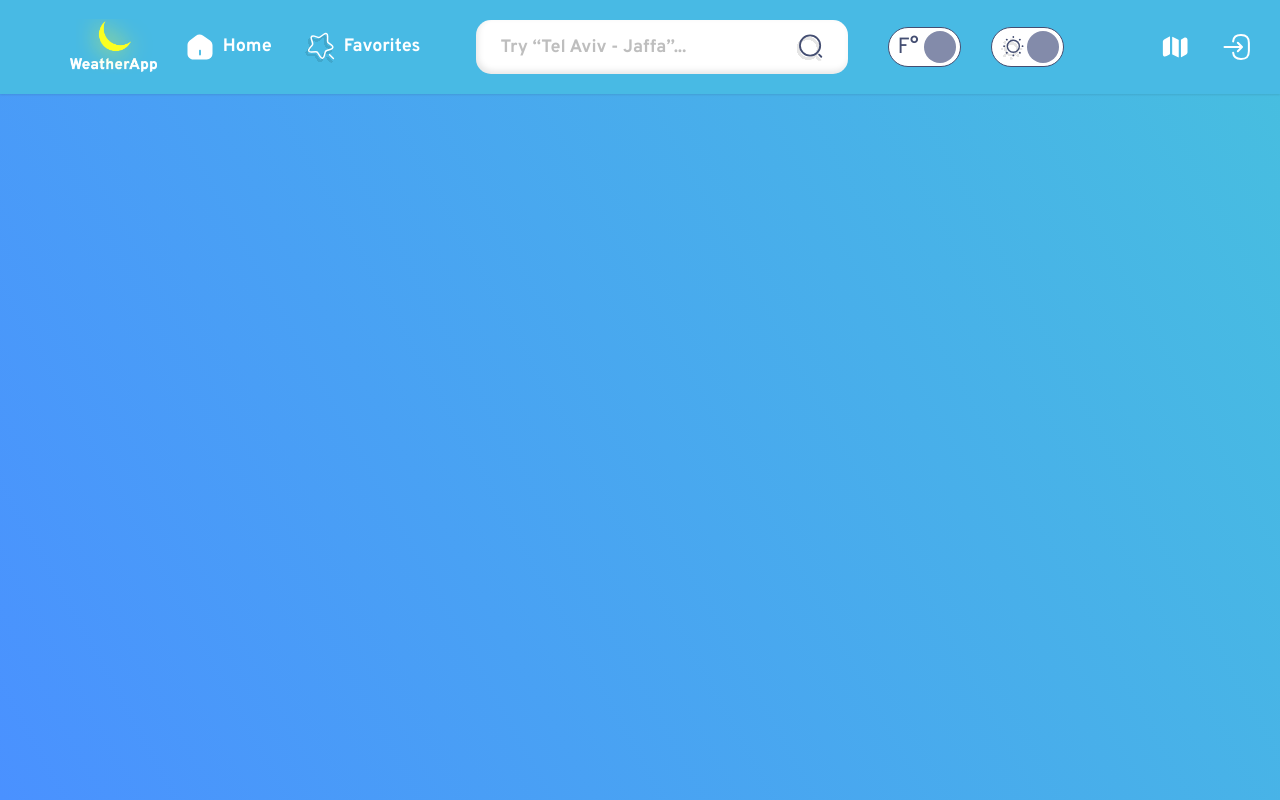
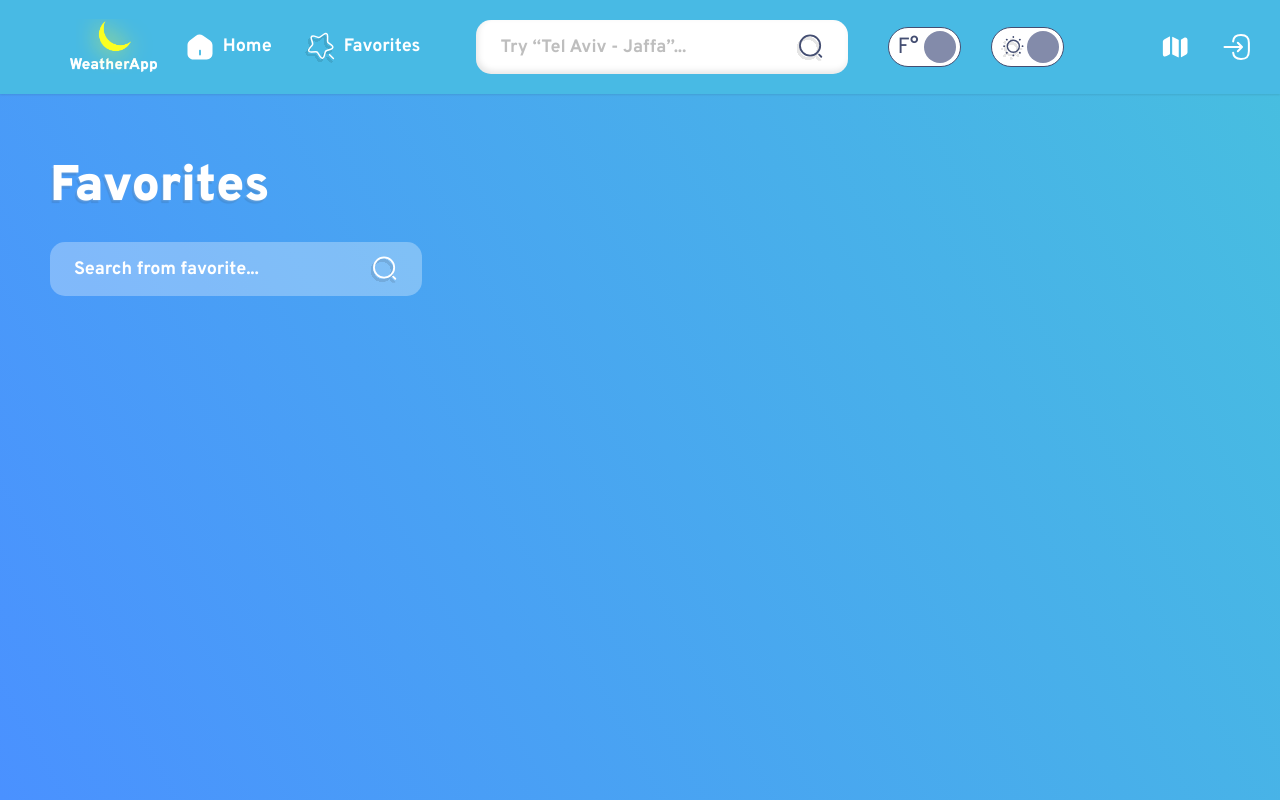
Before and after one commit to MaayanKaplan/weather-app, a React (Create React App) app: page /favorites in a window 1280 px wide. Built offline with nearby package versions, Linux system fonts and the light colour scheme.

Commit message:
Favorites page & searchInput improvement

```diff
--- a/src/App.tsx
+++ b/src/App.tsx
@@ -4,6 +4,7 @@ import styled from "styled-components/macro";
 import LoginPage from "./Pages/LoginPage";
 import Layout from "./Components/Layout";
 import Home from "./Pages/Home";
+import Favorites from "./Pages/Favorites";
 
 const BackgroundStyle = styled.div`
   background-image: linear-gradient(241deg, #47bfdf, #4a91ff),
@@ -21,6 +22,7 @@ const App: React.FC = () => {
           <Route element={<Layout />}>
             <Route path="*" element={<Home />} />
             <Route path="/" element={<Home />} />
+            <Route path="/favorites" element={<Favorites />} />
           </Route>
           <Route
             path="/login"
--- a/src/Common/HeaderLink.tsx
+++ b/src/Common/HeaderLink.tsx
@@ -2,7 +2,6 @@ import React from "react";
 import styled from "styled-components/macro";
 import { NavLink } from "react-router-dom";
 import deviceSize from "../Utils/deviceSize";
-import customMedia from "../Utils/mediaQuery";
 
 type LinkProps = {
   icon?: React.ReactNode;
@@ -10,7 +9,6 @@ type LinkProps = {
   children?: React.ReactNode;
   to: string;
   mobile?: boolean;
-  className?: string;
 };
 
 const HeaderLink: React.FC<LinkProps> = ({
@@ -44,16 +42,19 @@ const LinkWrapper = styled.div<{
   font-weight: ${(props) =>
     props.variant === "underline" ? "normal" : "bold"};
 
-  @media ${deviceSize.tablet} {
-    .hhhh {
-      background-color: red;
-    }
+  @media ${deviceSize.mobile} {
+    font-size: 1.4rem;
+    font-weight: normal;
+    /* margin-top: 4px; */
+    text-align: center;
+    justify-content: center;
+    align-items: center;
   }
 `;
 
 const StyledText = styled(NavLink)<LinkProps>`
   /* font-size: 1.8rem; */
-  font-size: ${(props) => (props.mobile === true ? "1.4rem" : "1.8rem")};
+  font-size: ${(props) => (props.mobile ? "1.4rem" : "1.8rem")};
   line-height: 1.2;
   color: #fff;
   align-self: center;
@@ -66,6 +67,13 @@ const StyledText = styled(NavLink)<LinkProps>`
   @media ${deviceSize.tablet} {
     display: ${(props) => (props.variant === "underline" ? "none" : "block")};
   }
+
+  @media ${deviceSize.mobile} {
+    font-size: 1.4rem;
+    font-weight: normal;
+    margin-top: 4px;
+    text-align: center;
+  }
 `;
 
 const IconWrapper = styled(NavLink)<{ to: string }>``;
--- a/src/Common/SearchInput.tsx
+++ /dev/null
@@ -1,49 +0,0 @@
-import React from "react";
-import styled from "styled-components/macro";
-import { IconSearchDark } from "./Icon";
-
-type SearchProps = {
-  placeholder: string;
-};
-
-const SearchInput: React.FC<SearchProps> = ({ placeholder }) => {
-  return (
-    <InputWrapper>
-      <StyledInput placeholder={placeholder} />
-      <IconSearchDark />
-    </InputWrapper>
-  );
-};
-
-const InputWrapper = styled.div`
-  width: 372px;
-  height: 54px;
-  display: flex;
-  justify-content: space-between;
-  align-items: center;
-  margin: 20px 0;
-  padding: 12px 24px;
-  border-radius: 15px;
-  box-shadow: inset -6px 4px 4px 0 rgba(255, 255, 255, 0.1),
-    inset 2px -3px 6px 0 rgba(0, 0, 0, 0.1);
-  background-color: #fff;
-  font-size: 1.8rem;
-`;
-
-const StyledInput = styled.input`
-  border: none;
-  width: 100%;
-  outline: none;
-  font-weight: bold;
-
-  ::placeholder {
-    font-size: 1.8rem;
-    font-weight: bold;
-    line-height: 1.2;
-    text-align: left;
-    color: #bebebe;
-    width: 100%;
-  }
-`;
-
-export default SearchInput;
--- /dev/null
+++ b/src/Common/SearchInput/SearchInput.tsx
@@ -0,0 +1,14 @@
+import React from "react";
+import * as S from "./styles";
+import { SearchProps } from "./types";
+
+const SearchInput: React.FC<SearchProps> = ({ placeholder, variant, icon }) => {
+  return (
+    <S.InputWrapper variant={variant}>
+      <S.Input placeholder={placeholder} variant={variant} />
+      <div>{icon}</div>
+    </S.InputWrapper>
+  );
+};
+
+export default SearchInput;
--- /dev/null
+++ b/src/Common/SearchInput/styles.tsx
@@ -0,0 +1,61 @@
+import styled from "styled-components/macro";
+import deviceSize from "../../Utils/deviceSize";
+
+const getFullStyle = () => {
+  return `
+  box-shadow: inset -6px 4px 4px 0 rgba(255, 255, 255, 0.1),
+  inset 2px -3px 6px 0 rgba(0, 0, 0, 0.1);
+background-color: #fff;
+margin: 20px 0;
+
+  `;
+};
+
+const getTransparentStyle = () => {
+  return `
+  background-color: rgba(255, 255, 255, 0.3);
+  margin: 24px 0 0 370px;
+
+  @media ${deviceSize.tablet} {
+    margin: 24px 0 0 50px;
+  }
+
+  `;
+};
+
+export const InputWrapper = styled.div<{ variant: string }>`
+  width: 372px;
+  height: 54px;
+  display: flex;
+  justify-content: space-between;
+  align-items: center;
+  padding: 12px 24px;
+  border-radius: 15px;
+  font-size: 1.8rem;
+
+  ${(props) => {
+    if (props.variant === "full") {
+      return getFullStyle();
+    } else {
+      return getTransparentStyle();
+    }
+  }}
+`;
+
+export const Input = styled.input<{ variant: string }>`
+  border: none;
+  width: 100%;
+  outline: none;
+  font-weight: bold;
+  background-color: transparent;
+
+  ::placeholder {
+    font-size: 1.8rem;
+    font-weight: bold;
+    line-height: 1.2;
+    text-align: left;
+    width: 100%;
+    /* color: #bebebe; */
+    color: ${(props) => (props.variant === "full" ? "#bebebe" : "#fff")};
+  }
+`;
--- /dev/null
+++ b/src/Common/SearchInput/types.tsx
@@ -0,0 +1,7 @@
+export type InputVariants = "full" | "transparent";
+
+export type SearchProps = {
+  placeholder: string;
+  variant: InputVariants;
+  icon: React.ReactNode;
+};
--- a/src/Components/Header/Header.tsx
+++ b/src/Components/Header/Header.tsx
@@ -10,8 +10,9 @@ import {
 } from "../../Common/Icon";
 import Switch from "../../Common/Switch";
 import HeaderLink from "../../Common/HeaderLink";
-import SearchInput from "../../Common/SearchInput";
+import SearchInput from "../../Common/SearchInput/SearchInput";
 import LogoImg from "../../Images/logo.png";
+import { IconSearchDark, IconSearchWhite } from "../../Common/Icon";
 
 const Header = () => {
   const [toggle, setToggle] = useState<boolean>(false);
@@ -27,7 +28,11 @@ const Header = () => {
           Favorites
         </HeaderLink>
       </S.NavWrapper>
-      <SearchInput placeholder={"Try “Tel Aviv - Jaffa”..."} />
+      <SearchInput
+        variant={"full"}
+        placeholder={"Try “Tel Aviv - Jaffa”..."}
+        icon={<IconSearchDark />}
+      />
       <S.RightWrapper>
         <HeaderLink to={"/map"} icon={<IconMap />} variant={"underline"}>
           Switch to map
@@ -55,7 +60,7 @@ const Header = () => {
         </S.SwitchesWrapper>
         <S.LastLinkWrapper>
           <HeaderLink
-            className="hhhh"
+            mobile
             to={"/login"}
             icon={<IconLogout />}
             variant={"underline"}
--- a/src/Components/Header/styles.tsx
+++ b/src/Components/Header/styles.tsx
@@ -38,11 +38,6 @@ export const RightWrapper = styled.div`
 
   @media ${deviceSize.tablet} {
     margin-left: 40px;
-
-    /* &:last-child {
-      margin-left: 32px;
-      background-color: red;
-    } */
   }
 `;
 
@@ -58,9 +53,8 @@ export const SwitchesWrapper = styled.div`
 `;
 
 export const LastLinkWrapper = styled.div`
+  display: flex;
   @media ${deviceSize.tablet} {
     margin-left: 32px;
-    /* background-color: red; */
-    display: flex;
   }
 `;
--- a/src/Components/Layout.tsx
+++ b/src/Components/Layout.tsx
@@ -2,21 +2,12 @@ import React, { useState, useEffect } from "react";
 import { Outlet } from "react-router-dom";
 import Header from "./Header/Header";
 import MobileHeader from "./MobileHeader/MobileHeader";
-import deviceSize from "../Utils/deviceSize";
 
-// interface Props {
-//   breakPoints: {
-//     min: number;
-//     max: number;
-//     name: string;
-//     children: React.ReactNode;
-//   }[];
-// }
 const Layout = () => {
   const [isMobile, setIsMobile] = useState(window.innerWidth < 1280);
 
   const updateMedia = () => {
-    setIsMobile(window.innerWidth < 128);
+    setIsMobile(window.innerWidth < 1280);
   };
   useEffect(() => {
     window.addEventListener("resize", updateMedia);
@@ -26,7 +17,6 @@ const Layout = () => {
   return (
     <>
       {isMobile ? <MobileHeader /> : <Header />}
-
       <Outlet />
     </>
   );
--- a/src/Components/MobileHeader/MobileHeader.tsx
+++ b/src/Components/MobileHeader/MobileHeader.tsx
@@ -17,9 +17,7 @@ const MobileHeader = () => {
           <S.IconWrapper>
             <IconFavoritesOutline />
           </S.IconWrapper>
-          <HeaderLink mobile={true} to={"/favorites"}>
-            Favorites
-          </HeaderLink>
+          <HeaderLink to={"/favorites"}>Favorites</HeaderLink>
         </S.NavButton>
         <S.Separator />
         <S.NavButton>
--- /dev/null
+++ b/src/Pages/Favorites.tsx
@@ -0,0 +1,36 @@
+import React from "react";
+import styled from "styled-components/macro";
+import SearchInput from "../Common/SearchInput/SearchInput";
+import { IconSearchWhite } from "../Common/Icon";
+import deviceSize from "../Utils/deviceSize";
+
+const Favorites = () => {
+  return (
+    <>
+      <StyledTitle>Favorites</StyledTitle>
+      <SearchInput
+        variant="transparent"
+        placeholder="Search from favorite..."
+        icon={<IconSearchWhite />}
+      />
+    </>
+  );
+};
+
+const StyledTitle = styled.h1`
+  margin: 80px 0 0 370px;
+  text-shadow: -2px 3px 1px rgba(0, 0, 0, 0.1),
+    -1px 1px 2px rgba(255, 255, 255, 0.25);
+  font-family: Overpass;
+  font-size: 5rem;
+  font-weight: 900;
+  line-height: 1.2;
+  letter-spacing: normal;
+  color: #fff;
+
+  @media ${deviceSize.tablet} {
+    margin: 64px 0 0 50px;
+  }
+`;
+
+export default Favorites;
```
